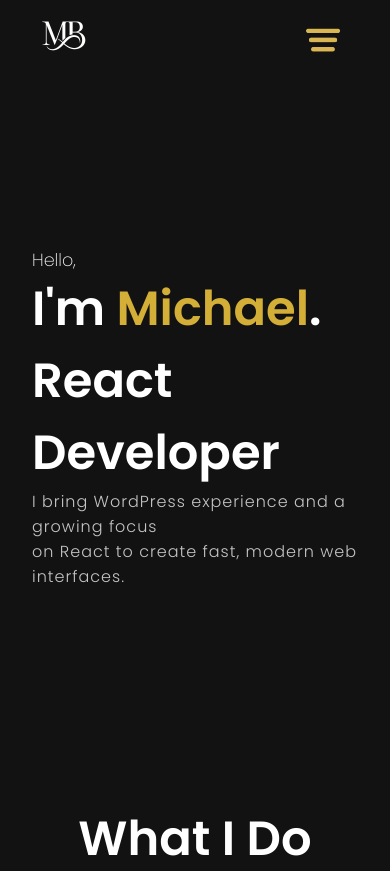
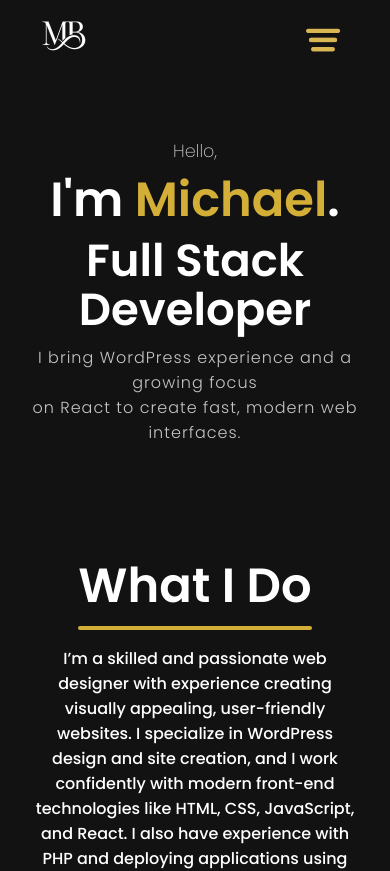
Before and after one commit to mbubel/my_portfolio, a React (Create React App) app: page / in a window 390 px wide. Shown: the top 871 px of the page. Built offline with nearby package versions, Linux system fonts and the light colour scheme.

Commit message:
updated mobile intro and works images

```diff
--- a/src/components/Intro/intro.css
+++ b/src/components/Intro/intro.css
@@ -34,6 +34,12 @@
 
 .introName {
     color: #D4AF37;
+}
+
+.introTitle {
+    font-size: 45px;
+    display: block;
+    margin-top: -10px;
 }
 
 .introPara {
@@ -76,7 +82,17 @@
     .bg {
         right: -20vw
     }
+
+    .introTitle {
+        line-height: 1.1;
+        margin: auto;
+    }
+
+    .introPara {
+        margin-top: 10px;
+    }
 }
+
 
 .logo {
     cursor: pointer;
--- a/src/components/Intro/intro.js
+++ b/src/components/Intro/intro.js
@@ -7,7 +7,7 @@ const Intro = () => {
         <section id="intro">
             <div className="introContent">
                 <span className="hello">Hello,</span>
-                <span className="introText">I'm <span className="introName">Michael</span>. <br />React Developer</span>
+                <span className="introText">I'm <span className="introName">Michael</span>. <br /><span className="introTitle">Full Stack Developer</span></span>
                 <p className="introPara">I bring WordPress experience and a growing focus<br /> on React to create fast, modern web interfaces.</p>
             </div>
             <img src={bg} alt="Profile" className="bg" />
--- a/src/components/Works/works.css
+++ b/src/components/Works/works.css
@@ -1,6 +1,5 @@
 #works {
     margin: 0 auto;
-    /* min-height: calc(100vh - 4rem); */
     width: 100vw;
     max-width: 60rem;
     display: flex;
@@ -109,3 +108,34 @@
     cursor: pointer;
     display: inline-block;
 }
+
+
+@media screen and (max-width:480px) {
+    .worksImg {
+        object-fit: cover;
+        height: 10rem;
+        margin: 0.5rem;
+        border-radius: 8px;
+        opacity: .8;
+    }
+
+    .introContent {
+        height: 50vh;
+        display: flex;
+        flex-direction: column;
+        align-items: flex-start;
+      }
+
+      .introText,
+      .introPara {
+        text-align: center;
+        align-self: center;
+      }
+
+      .hello {
+        text-align: center;
+        align-self: center;
+        opacity: 0.8;
+      }
+
+}
```
